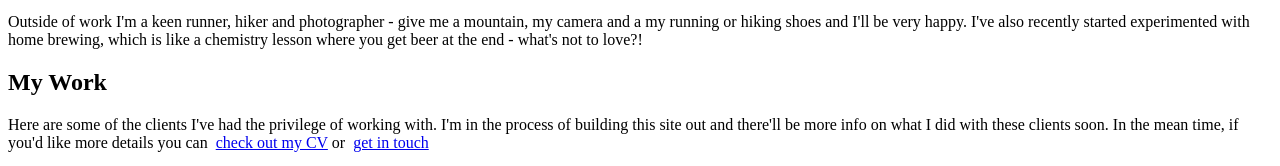
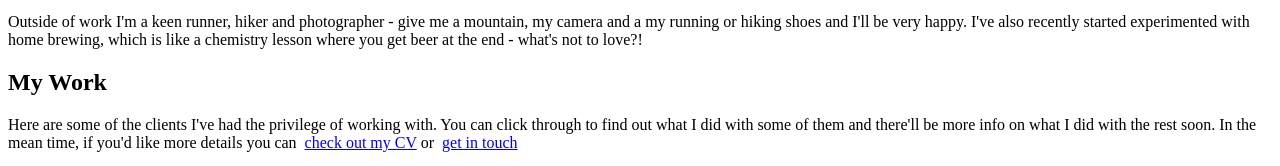
Before and after one commit to adrianosmond/adrianosmond.com, a Gatsby site: page / in a window 1280 px wide. Shown: the part 1528-1694 px from the top of the page. Built offline with nearby package versions, Linux system fonts and the light colour scheme; Gatsby itself is replaced by a stand-in of ours.

Commit message:
Added explanation about WIP

```diff
--- a/src/components/ProjectGrid/index.js
+++ b/src/components/ProjectGrid/index.js
@@ -17,7 +17,7 @@ const ProjectGrid = ({ projects }) => (
           <Link to={slug(project.name)} className="icon-grid__tile">
             {iconAndTitle(project)}
           </Link> :
-          <div className="icon-grid__tile icon-grid__tile--inactive">
+          <div className="icon-grid__tile">
             {iconAndTitle(project)}
           </div>
         }
--- a/src/layouts/index.css
+++ b/src/layouts/index.css
@@ -528,10 +528,6 @@ img {
   background-color:
 }
 
-.icon-grid__tile--inactive {
-  filter: grayscale(75%);
-}
-
 .icon-grid__title {
   position: absolute;
   opacity: 0;
--- a/src/pages/index.js
+++ b/src/pages/index.js
@@ -68,9 +68,9 @@ const IndexPage = ({data}) => {
           <section className="section" id="my-work">
             <h2 className="section__heading">My Work</h2>
             <p className="section__intro">
-              Here are some of the clients I've had the privilege of working with. I'm in
-              the process of building this site out and there'll be more info on what I did
-              with these clients soon. In the mean time, if you'd like more details you can &nbsp;
+              Here are some of the clients I've had the privilege of working with. You can click through
+              to find out what I did with some of them and there'll be more info on what I did
+              with the rest soon. In the mean time, if you'd like more details you can &nbsp;
               <a href={cvPdf} target="_blank">check out my CV</a> or &nbsp;
               <a href="#get-in-touch" onClick={SmoothScroll}>get in touch</a>
             </p>
```
